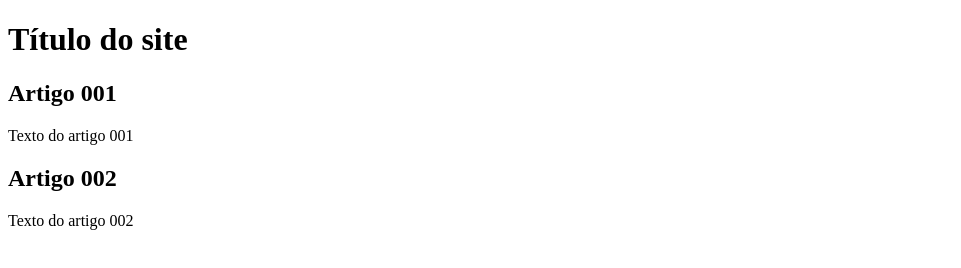
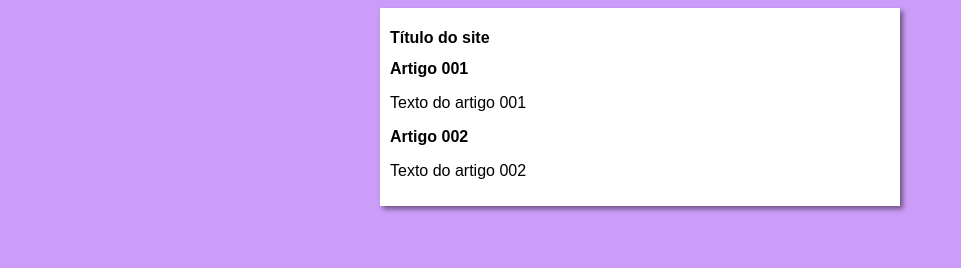
Before and after one commit to jcvendrame/projeto-site, a plain HTML site: page index.html in a window 1280 px wide. Shown: the whole page, without its empty margins (0-961 px from the left). Drawn offline with Linux system fonts and the light colour scheme.

Commit message:
Create style.css

```diff
--- /dev/null
+++ b/css/style.css
@@ -0,0 +1,14 @@
+* {
+    font-family: Arial, Helvetica, sans-serif;
+    font-size: 16px;
+}
+body {
+    background-color: rgb(204, 157, 248);
+}
+main {
+    background-color: white;
+    width: 500px;
+    margin: auto;
+    padding: 10px;
+    box-shadow: 3px 3px 5px rgba(0, 0, 0, 0.473);
+}
--- a/index.html
+++ b/index.html
@@ -5,6 +5,7 @@
         <meta http-equiv="X-UA-Compatible" content="IE=edge">
         <meta name="viewport" content="width=device-width, initial-scale=1.0">
         <title>Título do site</title>
+        <link rel="stylesheet" href="css/style.css">
     </head>
     <body>
         <main>
```
